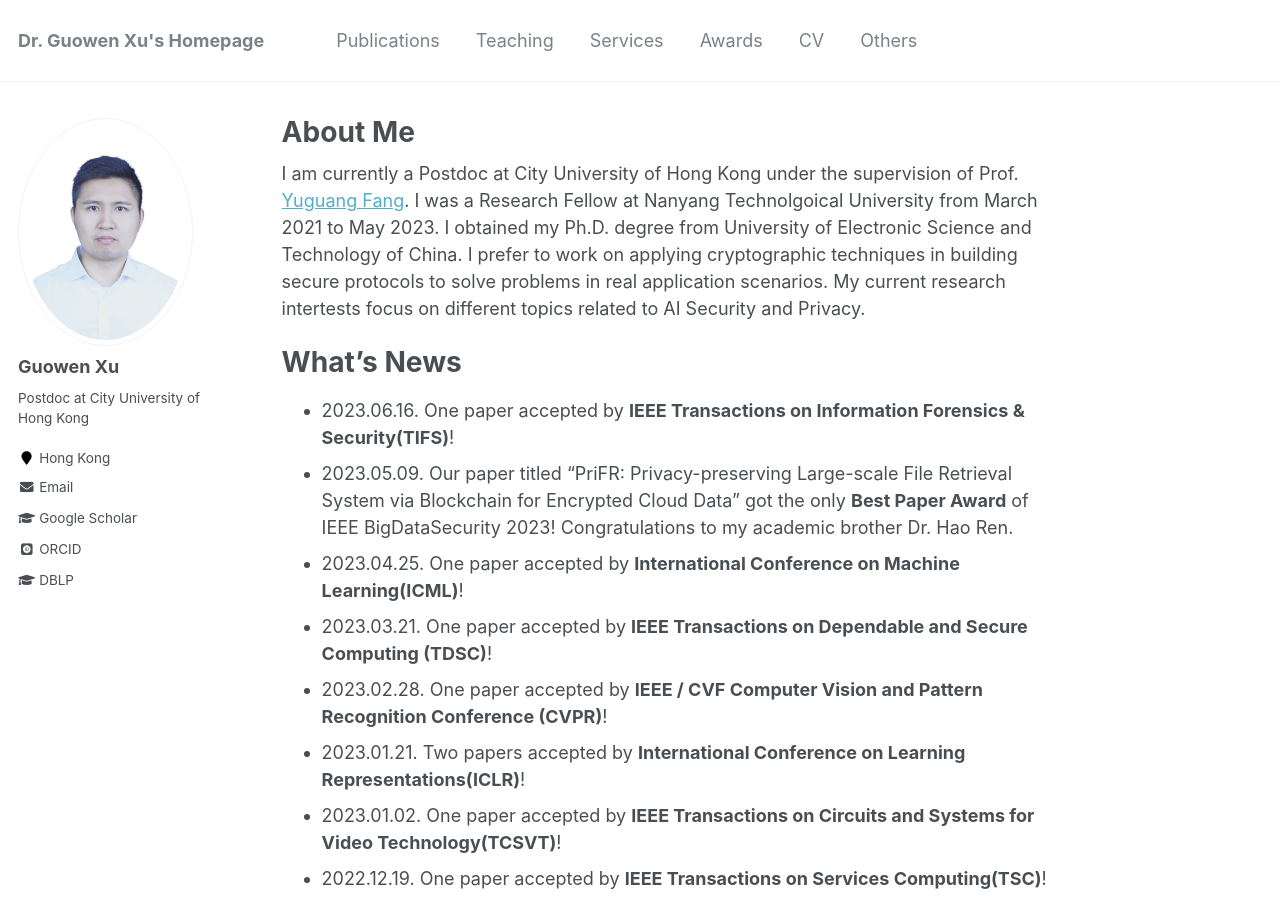
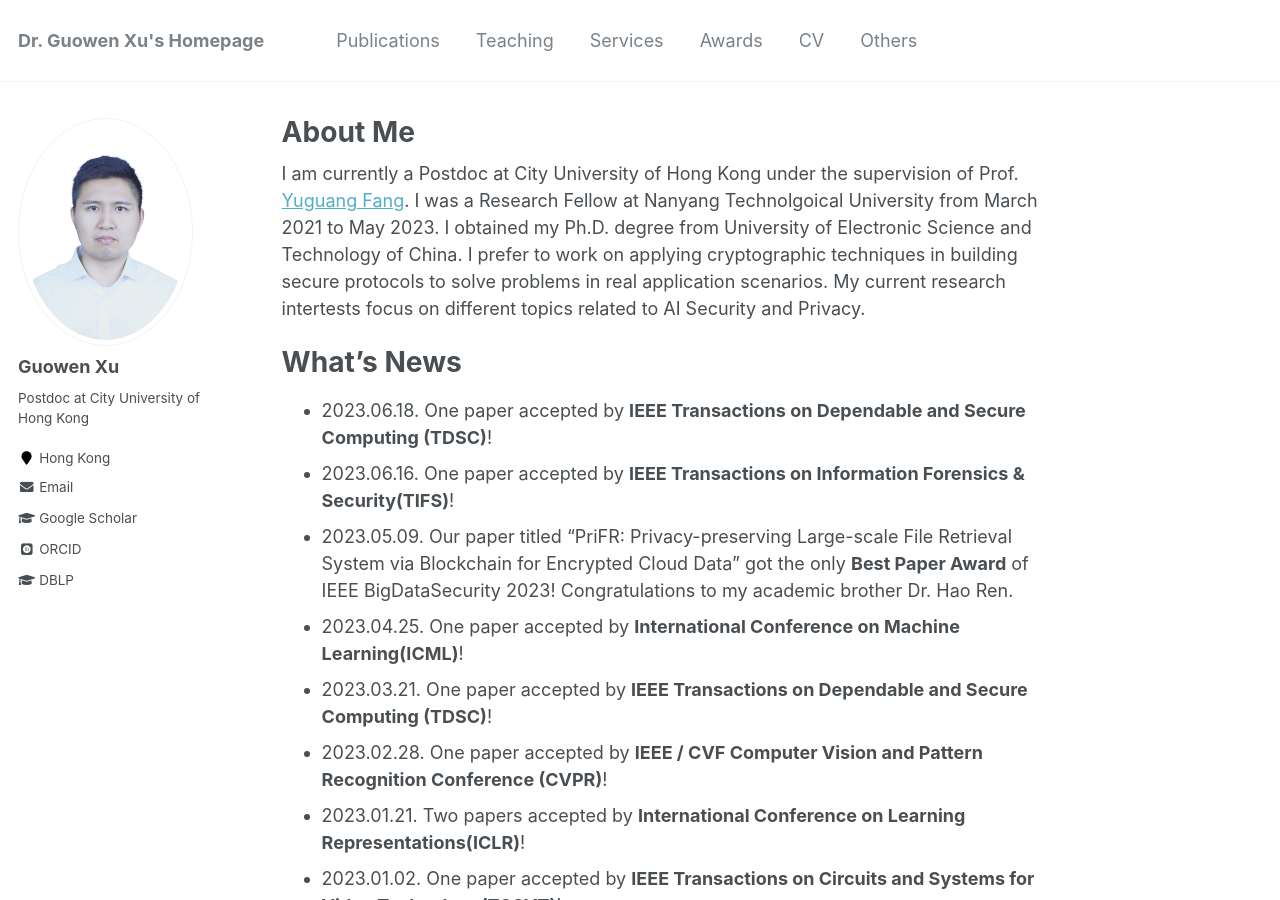
Before and after one commit to Guowen-xu/guowen-xu.github.io, a Jekyll site: the page built from _pages/about.md, in a window 1280 px wide and 900 px high. Built offline with Jekyll 4.4.1, drawn with Linux system fonts in a browser that asks for light colours; some web fonts are replaced.

Commit message:
Update about.md

```diff
--- a/_pages/about.md
+++ b/_pages/about.md
@@ -13,6 +13,7 @@ redirect_from:
 
 What's News
 ======
+- 2023.06.18. One paper  accepted by **IEEE Transactions on Dependable and Secure Computing (TDSC)**!
 - 2023.06.16. One paper accepted by **IEEE Transactions on Information Forensics & Security(TIFS)**!
 - 2023.05.09. Our paper titled "PriFR: Privacy-preserving Large-scale File Retrieval System via Blockchain for Encrypted Cloud Data" got the only **Best Paper Award** of IEEE BigDataSecurity 2023! Congratulations to my academic brother Dr. Hao Ren.
 - 2023.04.25. One paper  accepted by **International Conference on Machine Learning(ICML)**!
```
